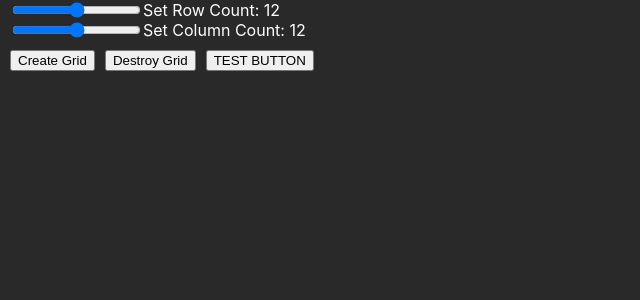
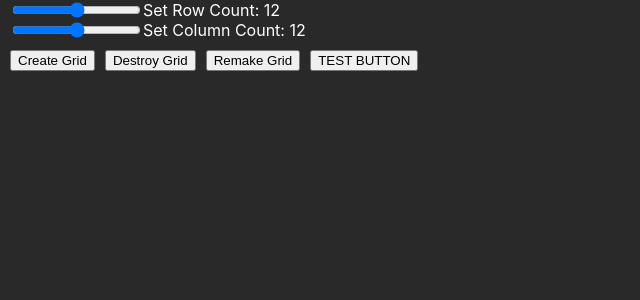
Before and after one commit to vik-ma/pathfinding-race, a React (Create React App) app: page / in a window 1280 px wide. Shown: the top 300 px of the page, without its empty margins (0-640 px from the left). Built offline with nearby package versions, Linux system fonts and the light colour scheme.

Commit message:
Added functionality to reset grid

```diff
--- a/src/App.js
+++ b/src/App.js
@@ -12,6 +12,15 @@ function App() {
   const SLIDER_DEFAULT_VALUE = 12;
   const [rowCount, setRowCount] = useState(SLIDER_DEFAULT_VALUE);
   const [colCount, setColCount] = useState(SLIDER_DEFAULT_VALUE);
+
+  const [gridKey, setGridKey] = useState(0);
+
+  const remakeGrid = () => {
+    setIsGridRendered(false);
+    setGridKey(gridKey + 1);
+    setIsGridRendered(true);
+    console.log(gridKey)
+  };
 
   return (
     <div className="App">
@@ -35,7 +44,7 @@ function App() {
             >
               Destroy Grid
             </button>
-
+            <button onClick={remakeGrid}>Remake Grid</button>
             <button
               onClick={() => {
                 setRenderTest(true);
@@ -44,7 +53,7 @@ function App() {
               TEST BUTTON
             </button>
           </div>
-          {isGridRendered ? <GridGenerator /> : null}
+          {isGridRendered ? <GridGenerator key={gridKey} /> : null}
           {renderTest ? <TestComponent /> : null}
         </GridContext.Provider>
       </header>
```
